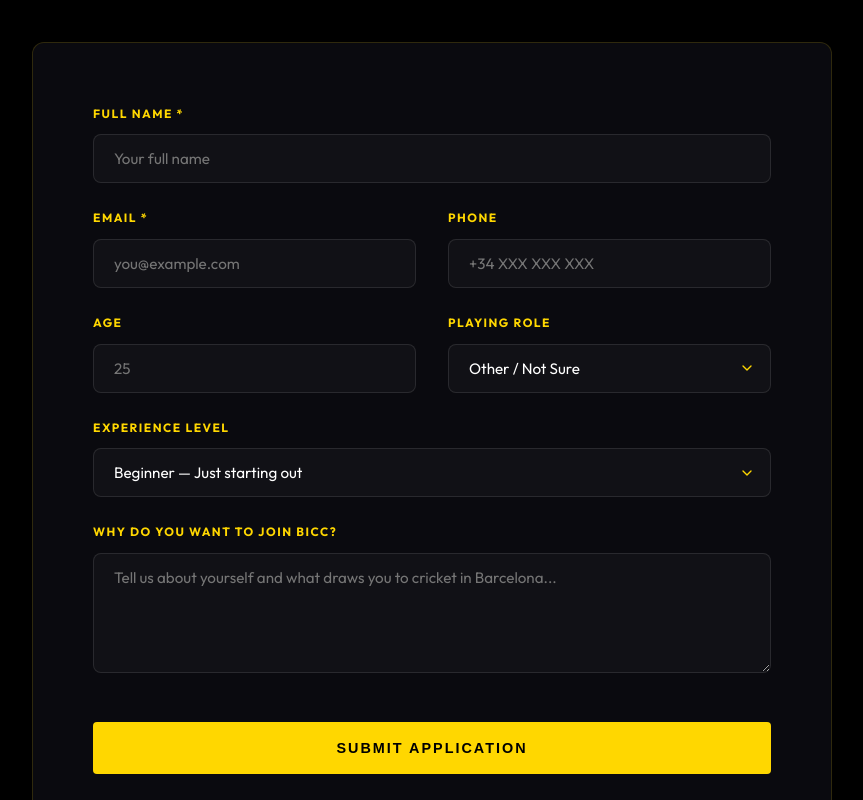
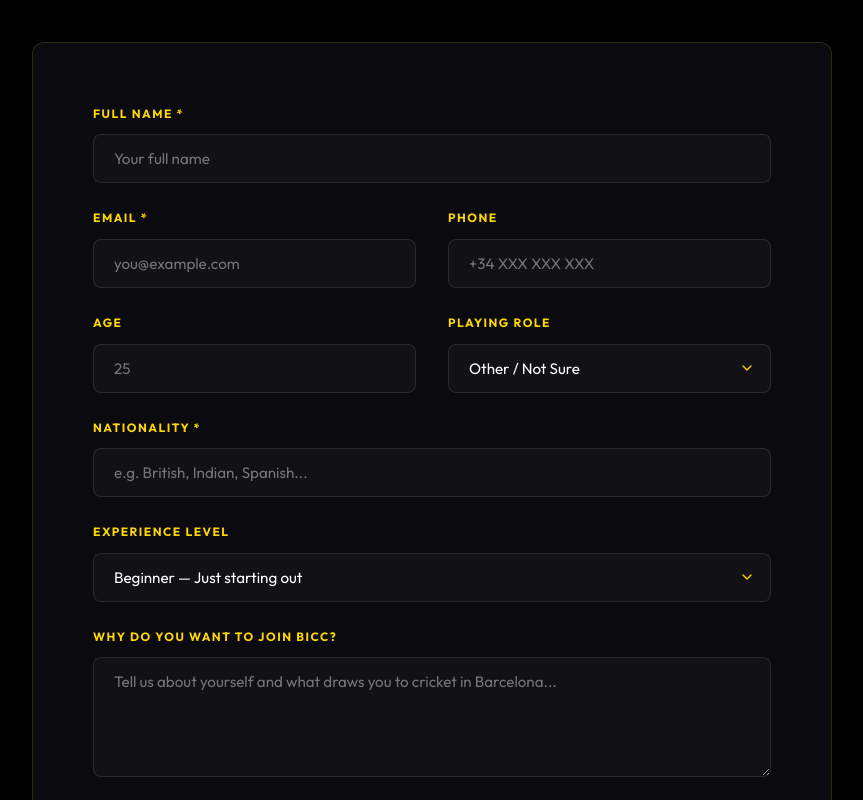
Before and after one commit to zeeshandildar/bicc, a Next.js app: page /join in a window 1280 px wide. Shown: the part 438-1238 px from the top of the page, without its empty margins (208-1071 px from the left). Built offline with nearby package versions, Linux system fonts and the light colour scheme.

Commit message:
Latest Application Form Changes

```diff
--- a/components/JoinForm/JoinForm.js
+++ b/components/JoinForm/JoinForm.js
@@ -5,7 +5,7 @@ import styles from './JoinForm.module.css';
 
 export default function JoinForm() {
   const { t } = useLanguage();
-  const [form, setForm] = useState({ fullName: '', email: '', phone: '', age: '', playingRole: 'other', experienceLevel: 'beginner', message: '' });
+  const [form, setForm] = useState({ fullName: '', email: '', phone: '', age: '', nationality: '', playingRole: 'other', experienceLevel: 'beginner', message: '' });
   const [errors, setErrors] = useState({});
   const [submitting, setSubmitting] = useState(false);
   const [success, setSuccess] = useState(false);
@@ -15,6 +15,7 @@ export default function JoinForm() {
     if (!form.fullName.trim()) e.fullName = t('Name is required', 'El nombre es obligatorio');
     if (!form.email.trim() || !/\S+@\S+\.\S+/.test(form.email)) e.email = t('Valid email is required', 'Se requiere un correo electrónico válido');
     if (form.age && (isNaN(form.age) || form.age < 10 || form.age > 80)) e.age = t('Age must be 10-80', 'La edad debe estar entre 10 y 80');
+    if (!form.nationality.trim()) e.nationality = t('Nationality is required', 'La nacionalidad es obligatoria');
     setErrors(e);
     return Object.keys(e).length === 0;
   };
@@ -102,6 +103,12 @@ export default function JoinForm() {
       </div>
 
       <div className="form-group">
+        <label className="form-label">{t('Nationality *', 'Nacionalidad *')}</label>
+        <input type="text" className="form-input" value={form.nationality} onChange={handleChange('nationality')} placeholder={t('e.g. British, Indian, Spanish...', 'p.ej. Británico, Indio, Español...')} />
+        {errors.nationality && <div className={styles.error}>{errors.nationality}</div>}
+      </div>
+
+      <div className="form-group">
         <label className="form-label">{t('Experience Level', 'Nivel de Experiencia')}</label>
         <select className="form-select" value={form.experienceLevel} onChange={handleChange('experienceLevel')}>
           <option value="beginner">{t('Beginner — Just starting out', 'Principiante — Recién empezando')}</option>
--- a/package.json
+++ b/package.json
@@ -8,7 +8,7 @@
     "start": "next start"
   },
   "dependencies": {
-    "next": "16.2.4",
+    "next": "^16.2.6",
     "react": "19.2.4",
     "react-dom": "19.2.4"
   }
```
Also changed, not shown: 1 other file (tests, documents, lock files or other folders).
